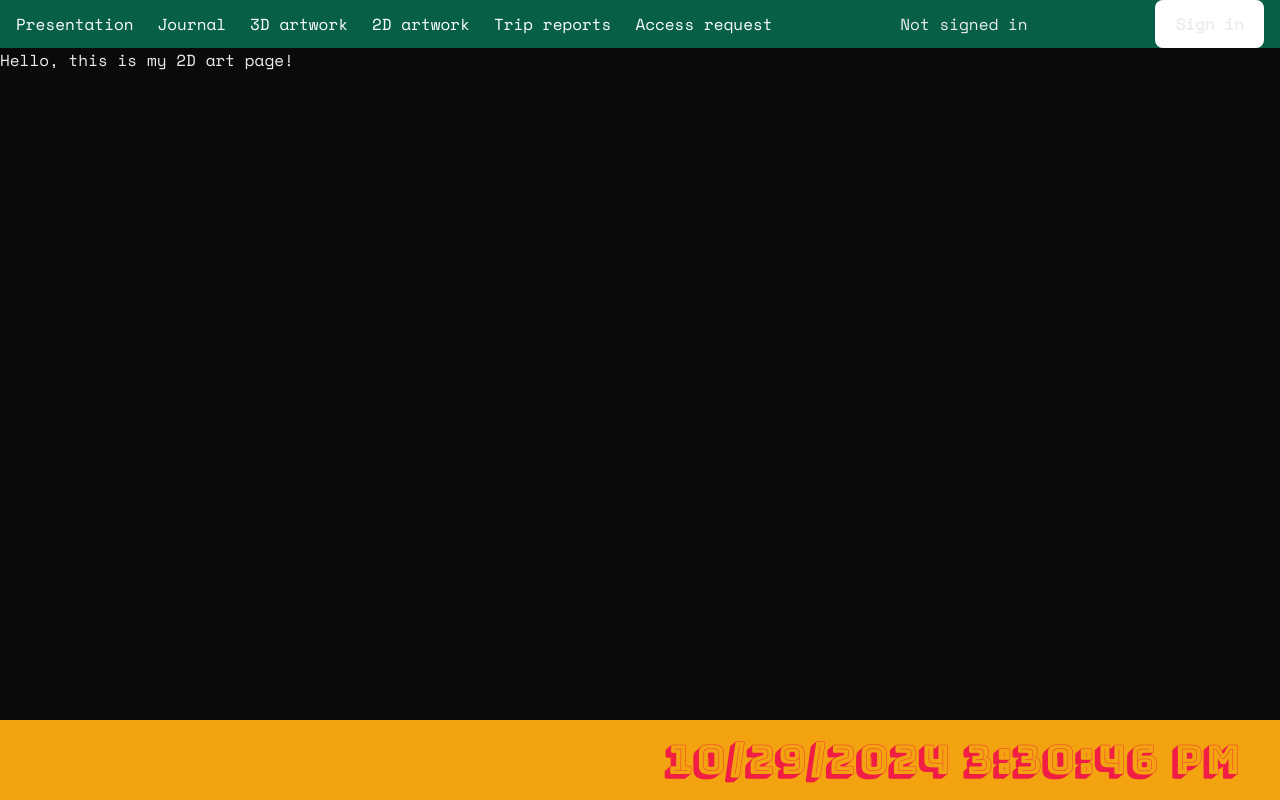
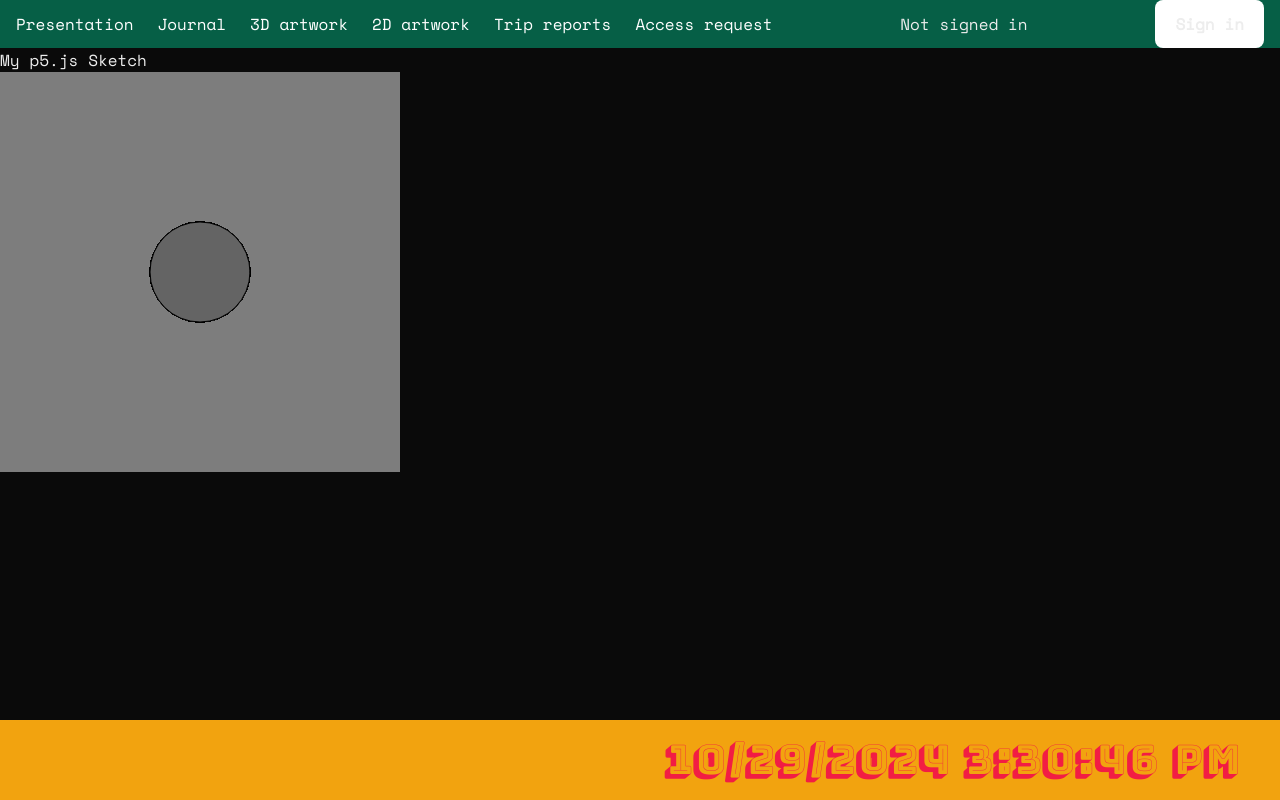
Before and after one commit to nstene/my-art-site, a Next.js app: page /classic-routes/TwoDPage in a window 1280 px wide. Built offline with nearby package versions, Linux system fonts and the light colour scheme; no server answers.

Commit message:
feat: first p5 canvas

```diff
--- a/package.json
+++ b/package.json
@@ -10,7 +10,7 @@
   },
   "dependencies": {
     "next": "15.0.1",
-    "p5": "^1.11.0",
+    "p5": "^1.11.1",
     "react": "19.0.0-rc-69d4b800-20241021",
     "react-dom": "19.0.0-rc-69d4b800-20241021",
     "three": "^0.169.0"
--- a/src/app/classic-routes/TwoDPage/page.tsx
+++ b/src/app/classic-routes/TwoDPage/page.tsx
@@ -1,7 +1,12 @@
-export default function Page() {
-    return (
-        <h1>
-            Hello, this is my 2D art page!
-        </h1>
-    )
+import dynamic from 'next/dynamic';
+
+const P5Wrapper = dynamic(() => import('../../components/P5Wrapper'));
+
+export default function Home() {
+  return (
+    <div>
+      <h1>My p5.js Sketch</h1>
+      <P5Wrapper />
+    </div>
+  );
 }
--- a/src/app/classic-routes/layout.tsx
+++ b/src/app/classic-routes/layout.tsx
@@ -1,4 +1,3 @@
-import Head from 'next/head';
 import { Bungee_Shade } from 'next/font/google'
 import "../globals.css";
 import Navigation from "../components/navigation/navbar";
--- /dev/null
+++ b/src/app/components/P5Wrapper.tsx
@@ -0,0 +1,21 @@
+// components/P5Wrapper.tsx
+"use client";
+import { useEffect, useRef } from 'react';
+import p5 from 'p5';
+import { MySketch } from './sketch';
+
+export default function P5Wrapper() {
+  const canvasRef = useRef<HTMLDivElement>(null);
+
+  useEffect(() => {
+    if (canvasRef.current) {
+      const p5Instance = new p5(MySketch(), canvasRef.current);
+
+      return () => {
+        p5Instance.remove();
+      };
+    }
+  }, []);
+
+  return <div ref={canvasRef}></div>;
+}
--- /dev/null
+++ b/src/app/components/sketch.tsx
@@ -0,0 +1,13 @@
+import p5 from 'p5';
+
+export const MySketch = () => (p: p5) => {
+  p.setup = () => {
+    p.createCanvas(400, 400);
+    p.background(125);
+  };
+
+  p.draw = () => {
+    p.fill(100, 100, 100);
+    p.ellipse(p.width / 2, p.height / 2, 100, 100);
+  };
+};
```
Also changed, not shown: 1 other file (tests, documents, lock files or other folders).
